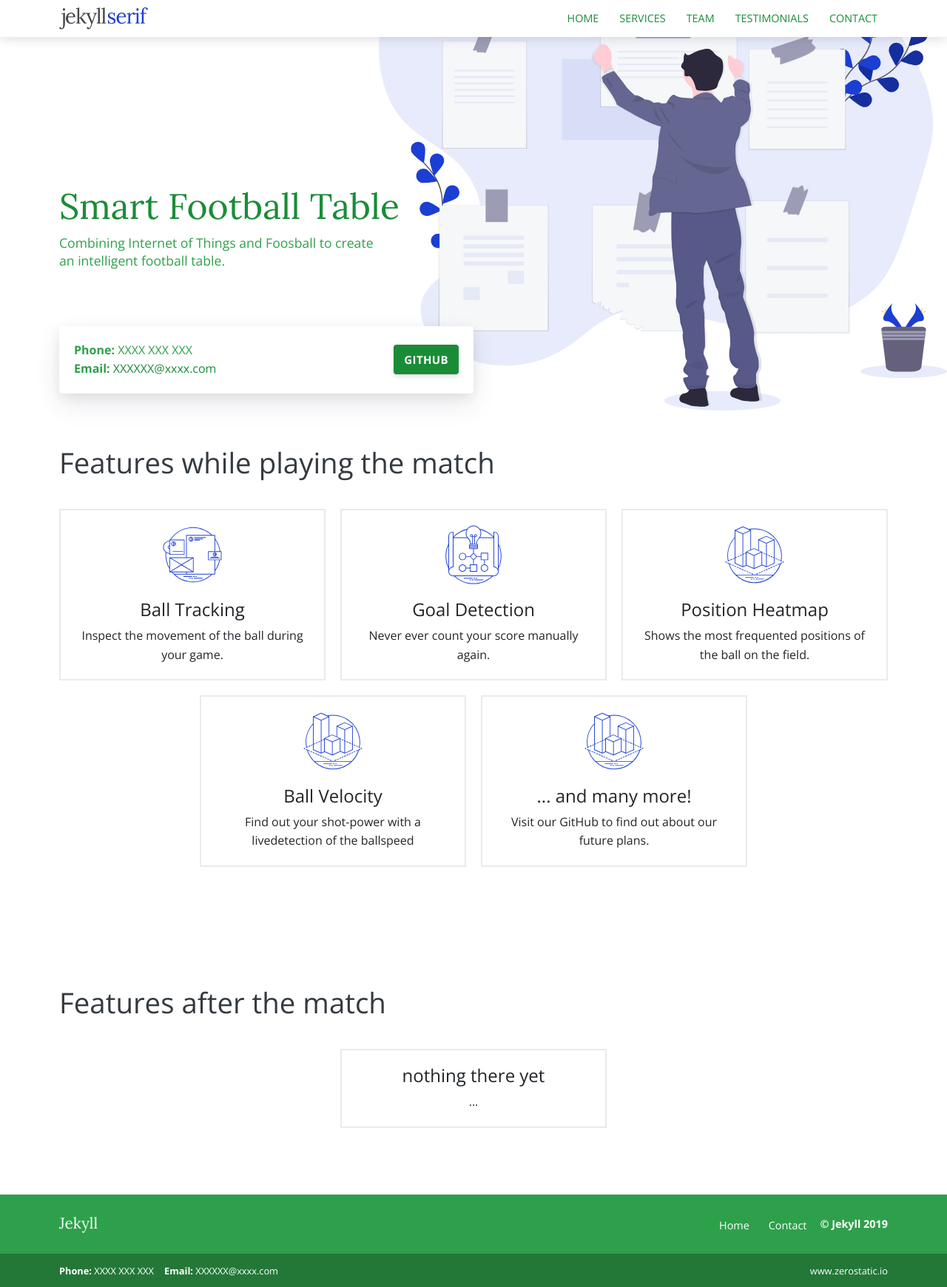
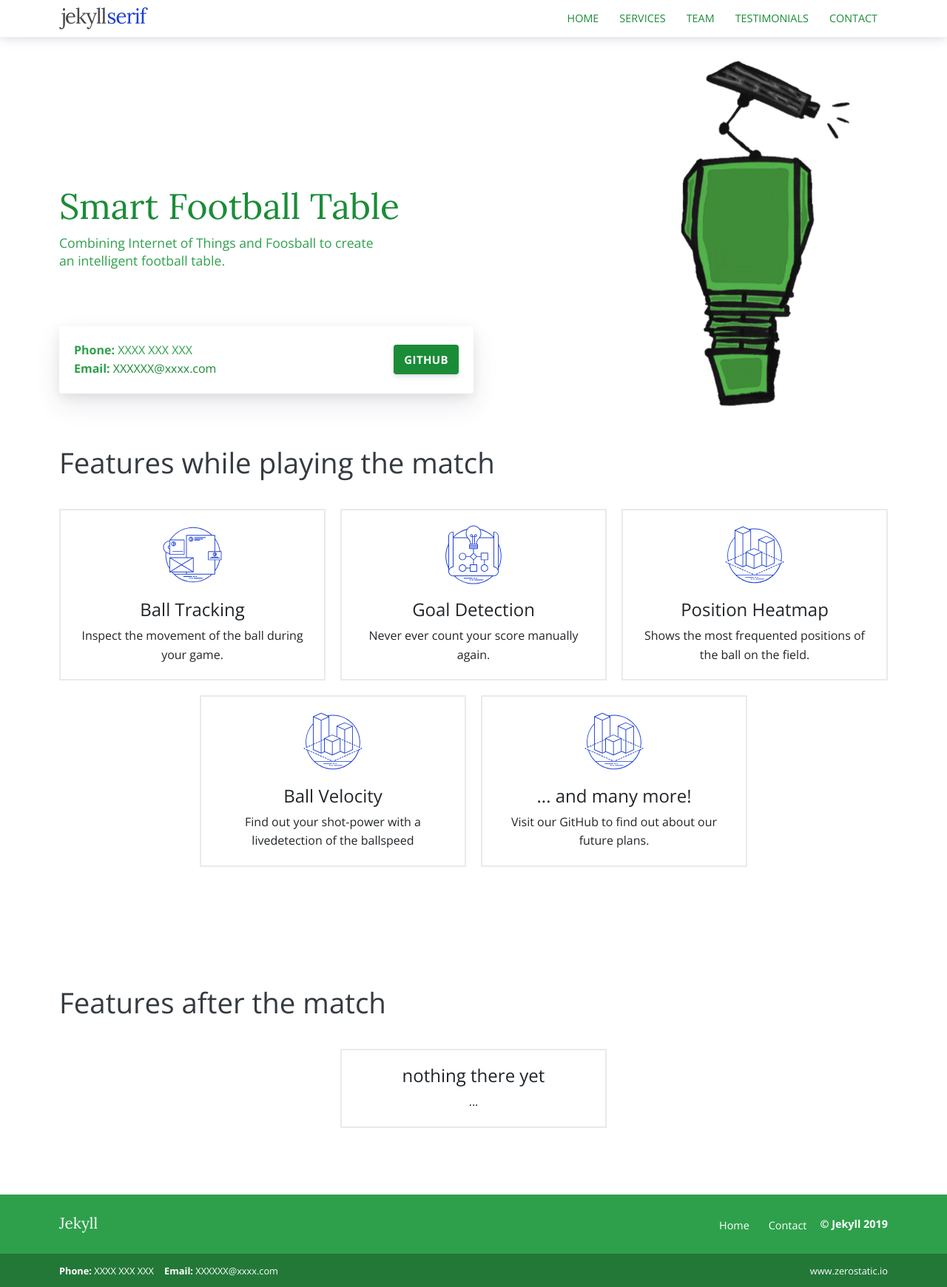
Before and after one commit to smart-football-table/smart-football-table.github.io, a Jekyll site: the page built from index.html, in a window 1280 px wide. Shown: the whole page at 74% size. Built offline with Jekyll 4.4.1, drawn with Linux system fonts in a browser that asks for light colours.

Commit message:
changed index background

```diff
--- a/_sass/pages/_home.scss
+++ b/_sass/pages/_home.scss
@@ -1,5 +1,5 @@
 .page-home {
-  background-image: url('../images/undraw_taking_notes_tjaf.svg');
+  background-image: url('../images/sft_logoForWebsite.png');
   background-repeat: no-repeat;
   background-size: 115%;
   background-position: 49px -40px;
```
Also changed, not shown: assets/images/sft_logoForWebsite.png (added).
